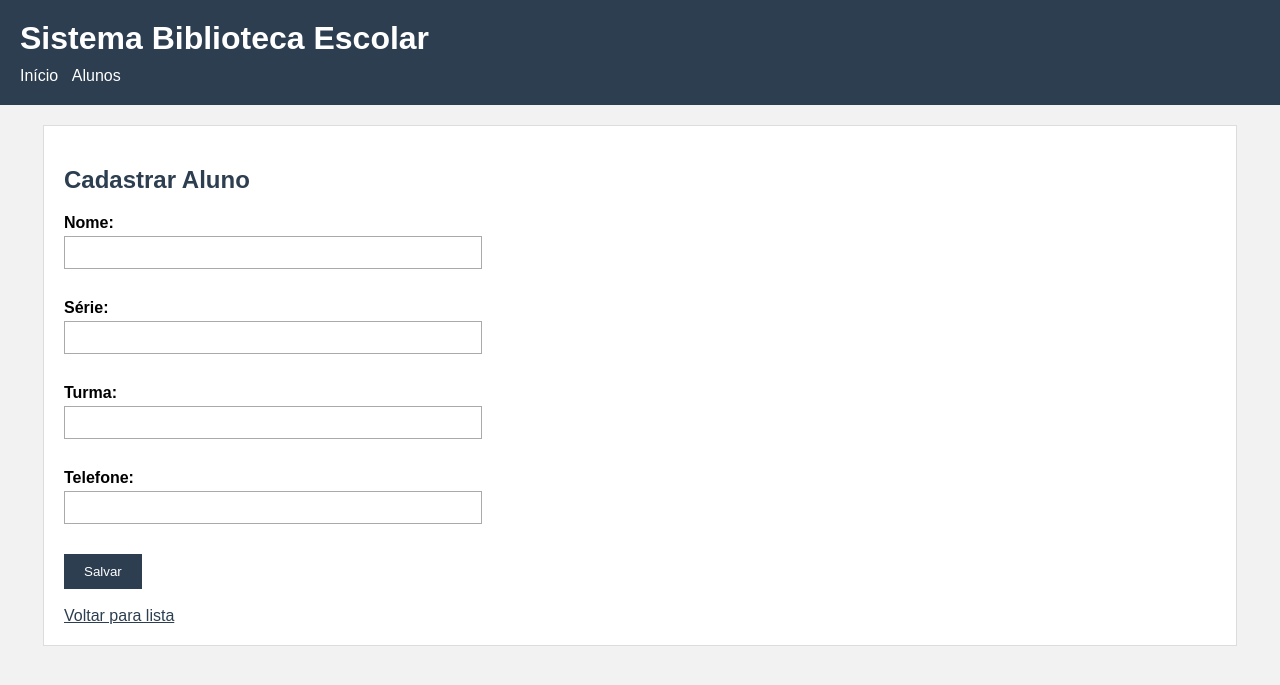
After one commit to derickrhiansantos-rgb/projeto1biblioteca, a Flask app: page /alunos/novo in a window 1280 px wide. The commit adds this page. Shown: the top 685 px of the page. Run offline with Flask 3, Linux system fonts and the light colour scheme.

Commit message:
cadastro

```diff
--- a/app.py
+++ b/app.py
@@ -1,4 +1,4 @@
-from flask import Flask
+from flask import Flask, render_template, request, redirect
 import mysql.connector
 from config import DB_CONFIG
 
@@ -12,24 +12,71 @@ def conectar():
 
 @app.route("/")
 def index():
+    return render_template("index.html")
 
 
+@app.route("/alunos")
+def listar_alunos():
     try:
         conexao = conectar()
+        cursor = conexao.cursor(dictionary=True)
 
 
-        if conexao.is_connected():
-            mensagem = "Conexão com MySQL realizada com sucesso!"
+        cursor.execute("SELECT * FROM aluno")
+        alunos = cursor.fetchall()
 
 
+        cursor.close()
         conexao.close()
 
 
-    except Exception as erro:
-        mensagem = f"Erro ao conectar: {erro}"
+        return render_template("alunos.html", alunos=alunos)
 
 
-    return mensagem
+    except Exception as erro:
+        return f"Erro ao listar alunos: {erro}"
+
+
+@app.route("/alunos/novo")
+def formulario_aluno():
+    return render_template("aluno_form.html")
+
+
+@app.route("/alunos/cadastrar", methods=["POST"])
+def cadastrar_aluno():
+    try:
+        nome = request.form["nome"]
+        serie = request.form["serie"]
+        turma = request.form["turma"]
+        telefone = request.form["telefone"]
+
+
+        conexao = conectar()
+        cursor = conexao.cursor()
+
+
+        sql = """
+            INSERT INTO aluno (nome, serie, turma, telefone)
+            VALUES (%s, %s, %s, %s)
+        """
+
+
+        valores = (nome, serie, turma, telefone)
+
+
+        cursor.execute(sql, valores)
+        conexao.commit()
+
+
+        cursor.close()
+        conexao.close()
+
+
+        return redirect("/alunos")
+
+
+    except Exception as erro:
+        return f"Erro ao cadastrar aluno: {erro}"
 
 
 if __name__ == "__main__":
--- /dev/null
+++ b/static/css/style.css
@@ -0,0 +1,107 @@
+body {
+    font-family: Arial, Helvetica, sans-serif;
+    margin: 0;
+    background-color: #f2f2f2;
+}
+
+
+header {
+    background-color: #2c3e50;
+    color: white;
+    padding: 20px;
+}
+
+
+header h1 {
+    margin: 0;
+}
+
+
+nav {
+    margin-top: 10px;
+}
+
+
+nav a {
+    color: white;
+    text-decoration: none;
+    margin-right: 10px;
+}
+
+
+nav a:hover {
+    text-decoration: underline;
+}
+
+
+main {
+    width: 90%;
+    margin: 20px auto;
+    background-color: white;
+    padding: 20px;
+    border: 1px solid #ddd;
+}
+
+
+h2 {
+    color: #2c3e50;
+}
+
+
+table {
+    width: 100%;
+    border-collapse: collapse;
+    background-color: white;
+}
+
+
+th {
+    background-color: #34495e;
+    color: white;
+}
+
+
+th,
+td {
+    border: 1px solid #ccc;
+    padding: 10px;
+    text-align: left;
+}
+
+
+form {
+    width: 400px;
+}
+
+
+label {
+    font-weight: bold;
+}
+
+
+input {
+    width: 100%;
+    padding: 8px;
+    margin-top: 4px;
+    margin-bottom: 12px;
+    border: 1px solid #aaa;
+}
+
+
+button {
+    padding: 10px 20px;
+    background-color: #2c3e50;
+    color: white;
+    border: none;
+    cursor: pointer;
+}
+
+
+button:hover {
+    background-color: #1a252f;
+}
+
+
+a {
+    color: #2c3e50;
+}
--- /dev/null
+++ b/templates/aluno_form.html
@@ -0,0 +1,41 @@
+{% extends "base.html" %}
+
+
+{% block conteudo %}
+
+
+<h2>Cadastrar Aluno</h2>
+
+
+<form method="POST" action="/alunos/cadastrar">
+
+
+    <label>Nome:</label><br>
+    <input type="text" name="nome" required><br><br>
+
+
+    <label>Série:</label><br>
+    <input type="text" name="serie" required><br><br>
+
+
+    <label>Turma:</label><br>
+    <input type="text" name="turma" required><br><br>
+
+
+    <label>Telefone:</label><br>
+    <input type="text" name="telefone"><br><br>
+
+
+    <button type="submit">Salvar</button>
+
+
+</form>
+
+
+<br>
+
+
+<a href="/alunos">Voltar para lista</a>
+
+
+{% endblock %}
--- a/templates/base.html
+++ b/templates/base.html
@@ -5,6 +5,9 @@
 <head>
     <meta charset="UTF-8">
     <title>Biblioteca Escolar</title>
+
+
+    <link rel="stylesheet" href="{{ url_for('static', filename='css/style.css') }}">
 </head>
 
 
@@ -16,16 +19,17 @@
 
 
         <nav>
-            <a href="/">Início</a> |
+            <a href="/">Início</a>
             <a href="/alunos">Alunos</a>
         </nav>
+    </header>
 
 
-        <hr>
-    </header>
     <main>
         {% block conteudo %}
         {% endblock %}
     </main>
+
+
 </body>
 </html>
```
Also changed, not shown: templates/aluno_from.html (deleted, +0 -41 lines).
